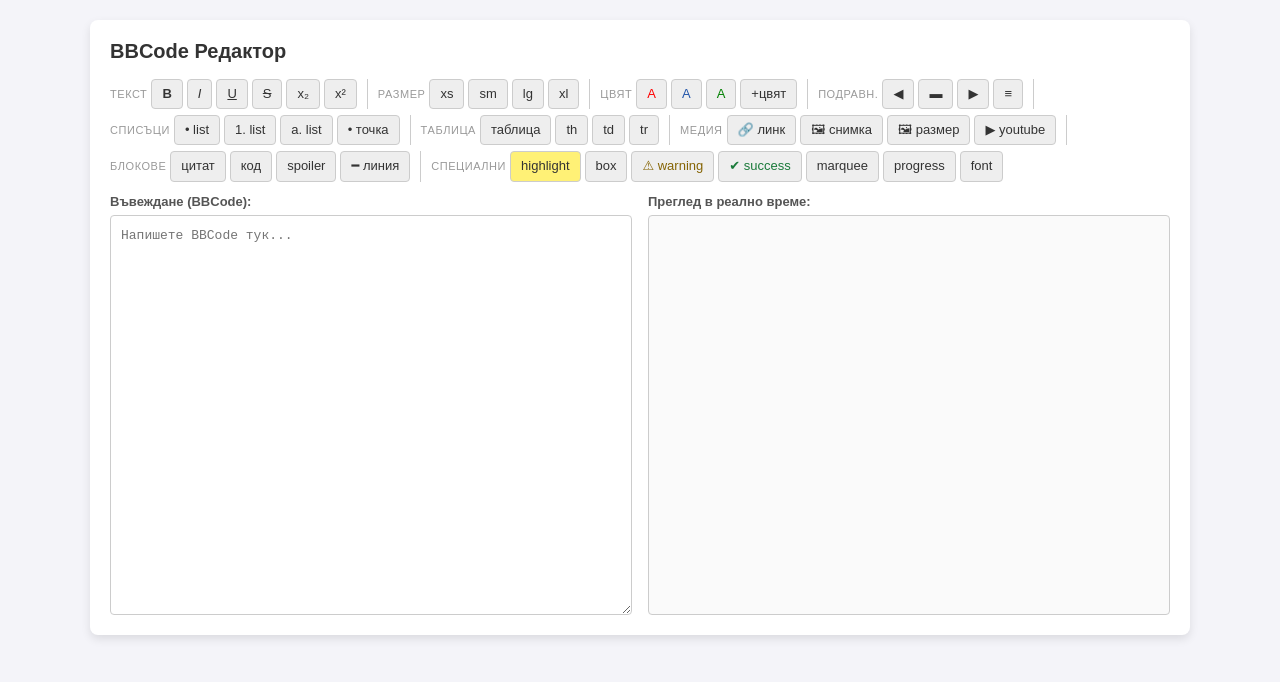
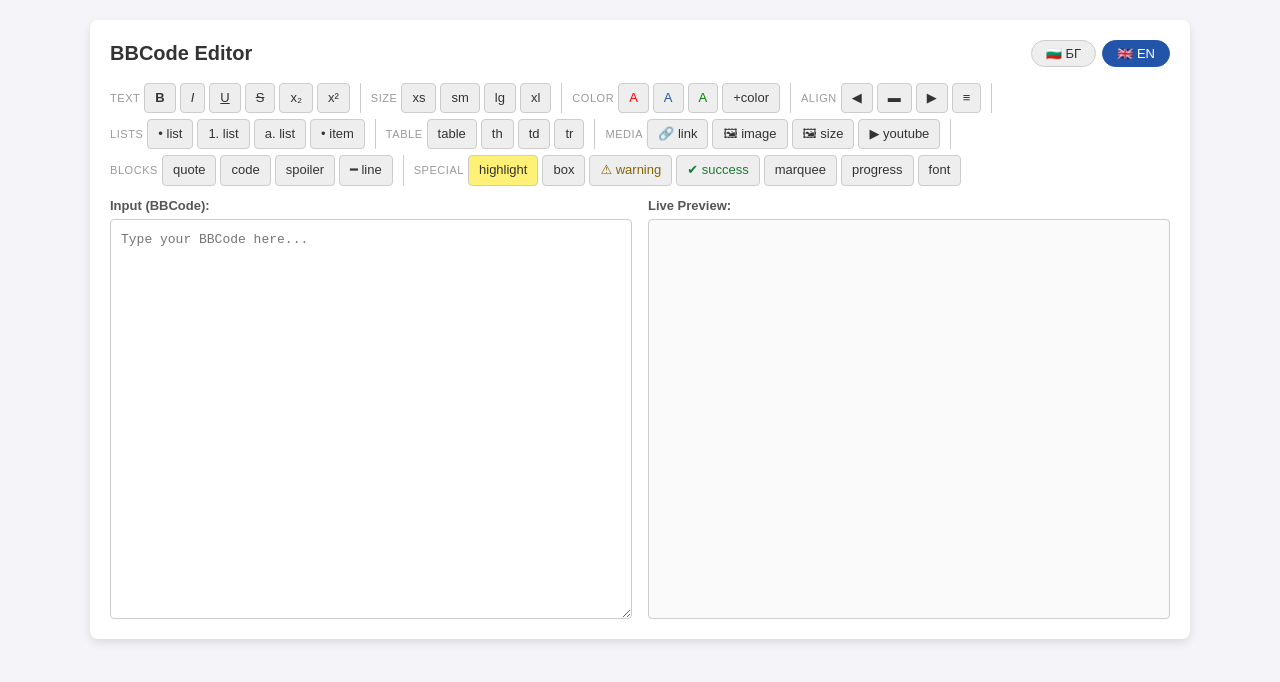
Before and after one commit to VEG6/bbcode-editor, a plain HTML site: page bbcode_editor.html in a window 1280 px wide. Drawn offline with Linux system fonts and the light colour scheme.

Commit message:
dual_lang_bbcode_editor.html

```diff
--- a/bbcode_editor.html
+++ b/bbcode_editor.html
@@ -3,12 +3,17 @@
 <head>
 <meta charset="UTF-8">
 <meta name="viewport" content="width=device-width, initial-scale=1.0">
-<title>BBCode Редактор</title>
+<title>BBCode Editor / Редактор</title>
 <style>
 * { box-sizing: border-box; margin: 0; padding: 0; }
 body { font-family: Arial, sans-serif; background: #f4f4f9; padding: 20px; display: flex; justify-content: center; }
 .wrap { background: #fff; border-radius: 8px; box-shadow: 0 4px 10px rgba(0,0,0,0.1); padding: 20px; width: 100%; max-width: 1100px; }
-h2 { font-size: 20px; font-weight: 600; color: #333; margin-bottom: 1rem; }
+.header { display: flex; align-items: center; justify-content: space-between; margin-bottom: 1rem; flex-wrap: wrap; gap: 10px; }
+h2 { font-size: 20px; font-weight: 600; color: #333; }
+.lang-switcher { display: flex; gap: 6px; }
+.lang-btn { padding: 5px 14px; font-size: 13px; border: 1px solid #ccc; background: #eee; color: #333; border-radius: 20px; cursor: pointer; font-weight: 500; transition: all 0.15s; }
+.lang-btn:hover { background: #ddd; }
+.lang-btn.active { background: #2255aa; color: #fff; border-color: #2255aa; }
 .toolbar { display: flex; flex-wrap: wrap; gap: 6px; margin-bottom: 12px; align-items: center; }
 .tb-group { display: flex; gap: 4px; flex-wrap: wrap; align-items: center; }
 .tb-sep { width: 1px; background: #ccc; margin: 0 4px; align-self: stretch; min-height: 24px; }
@@ -54,11 +59,18 @@ h2 { font-size: 20px; font-weight: 600; color: #333; margin-bottom: 1rem; }
 </head>
 <body>
 <div class="wrap">
-<h2>BBCode Редактор</h2>
+
+  <div class="header">
+    <h2 id="title">BBCode Редактор</h2>
+    <div class="lang-switcher">
+      <button class="lang-btn active" onclick="setLang('bg')">🇧🇬 БГ</button>
+      <button class="lang-btn" onclick="setLang('en')">🇬🇧 EN</button>
+    </div>
+  </div>
 
   <div class="toolbar">
     <div class="tb-group">
-    <span class="tb-label">Текст</span>
+      <span class="tb-label" data-i="text"></span>
       <button class="tb-btn" onclick="ins('[b]','[/b]')" style="font-weight:700;">B</button>
       <button class="tb-btn" onclick="ins('[i]','[/i]')" style="font-style:italic;">I</button>
       <button class="tb-btn" onclick="ins('[u]','[/u]')" style="text-decoration:underline;">U</button>
@@ -68,7 +80,7 @@ h2 { font-size: 20px; font-weight: 600; color: #333; margin-bottom: 1rem; }
     </div>
     <div class="tb-sep"></div>
     <div class="tb-group">
-    <span class="tb-label">Размер</span>
+      <span class="tb-label" data-i="size"></span>
       <button class="tb-btn" onclick="ins('[size=10]','[/size]')">xs</button>
       <button class="tb-btn" onclick="ins('[size=14]','[/size]')">sm</button>
       <button class="tb-btn" onclick="ins('[size=18]','[/size]')">lg</button>
@@ -76,15 +88,15 @@ h2 { font-size: 20px; font-weight: 600; color: #333; margin-bottom: 1rem; }
     </div>
     <div class="tb-sep"></div>
     <div class="tb-group">
-    <span class="tb-label">Цвят</span>
+      <span class="tb-label" data-i="color"></span>
       <button class="tb-btn" onclick="ins('[color=red]','[/color]')" style="color:red;">A</button>
       <button class="tb-btn" onclick="ins('[color=blue]','[/color]')" style="color:#2255aa;">A</button>
       <button class="tb-btn" onclick="ins('[color=green]','[/color]')" style="color:green;">A</button>
-    <button class="tb-btn" onclick="promptColor()">+цвят</button>
+      <button class="tb-btn" onclick="promptColor()" data-i="colorBtn"></button>
     </div>
     <div class="tb-sep"></div>
     <div class="tb-group">
-    <span class="tb-label">Подравн.</span>
+      <span class="tb-label" data-i="align"></span>
       <button class="tb-btn" onclick="ins('[left]','[/left]')">◀</button>
       <button class="tb-btn" onclick="ins('[center]','[/center]')">▬</button>
       <button class="tb-btn" onclick="ins('[right]','[/right]')">▶</button>
@@ -92,39 +104,39 @@ h2 { font-size: 20px; font-weight: 600; color: #333; margin-bottom: 1rem; }
     </div>
     <div class="tb-sep"></div>
     <div class="tb-group">
-    <span class="tb-label">Списъци</span>
+      <span class="tb-label" data-i="lists"></span>
       <button class="tb-btn" onclick="ins('[list]\n[*] ','[/list]')">• list</button>
       <button class="tb-btn" onclick="ins('[list=1]\n[*] ','[/list]')">1. list</button>
       <button class="tb-btn" onclick="ins('[list=a]\n[*] ','[/list]')">a. list</button>
-    <button class="tb-btn" onclick="ins('[*] ','')">• точка</button>
+      <button class="tb-btn" onclick="ins('[*] ','')">• <span data-i="item"></span></button>
     </div>
     <div class="tb-sep"></div>
     <div class="tb-group">
-    <span class="tb-label">Таблица</span>
-    <button class="tb-btn" onclick="insertTable()">таблица</button>
+      <span class="tb-label" data-i="table"></span>
+      <button class="tb-btn" onclick="insertTable()" data-i="tableBtn"></button>
       <button class="tb-btn" onclick="ins('[th]','[/th]')">th</button>
       <button class="tb-btn" onclick="ins('[td]','[/td]')">td</button>
       <button class="tb-btn" onclick="ins('[tr]','[/tr]')">tr</button>
     </div>
     <div class="tb-sep"></div>
     <div class="tb-group">
-    <span class="tb-label">Медия</span>
-    <button class="tb-btn" onclick="ins('[url=https://]','[/url]')">🔗 линк</button>
-    <button class="tb-btn" onclick="ins('[img]','[/img]')">🖼 снимка</button>
-    <button class="tb-btn" onclick="promptImg()">🖼 размер</button>
+      <span class="tb-label" data-i="media"></span>
+      <button class="tb-btn" onclick="ins('[url=https://]','[/url]')">🔗 <span data-i="link"></span></button>
+      <button class="tb-btn" onclick="ins('[img]','[/img]')">🖼 <span data-i="img"></span></button>
+      <button class="tb-btn" onclick="promptImg()">🖼 <span data-i="imgSize"></span></button>
       <button class="tb-btn" onclick="ins('[youtube]','[/youtube]')">▶ youtube</button>
     </div>
     <div class="tb-sep"></div>
     <div class="tb-group">
-    <span class="tb-label">Блокове</span>
-    <button class="tb-btn" onclick="promptQuote()">цитат</button>
-    <button class="tb-btn" onclick="ins('[code]','[/code]')">код</button>
+      <span class="tb-label" data-i="blocks"></span>
+      <button class="tb-btn" onclick="promptQuote()" data-i="quote"></button>
+      <button class="tb-btn" onclick="ins('[code]','[/code]')" data-i="code"></button>
       <button class="tb-btn" onclick="ins('[spoiler]','[/spoiler]')">spoiler</button>
-    <button class="tb-btn" onclick="ins('[hr]','')">━ линия</button>
+      <button class="tb-btn" onclick="ins('[hr]','')">━ <span data-i="line"></span></button>
     </div>
     <div class="tb-sep"></div>
     <div class="tb-group">
-    <span class="tb-label">Специални</span>
+      <span class="tb-label" data-i="special"></span>
       <button class="tb-btn" onclick="ins('[highlight]','[/highlight]')" style="background:#fff176;color:#333;">highlight</button>
       <button class="tb-btn" onclick="ins('[box]','[/box]')">box</button>
       <button class="tb-btn" onclick="ins('[warning]','[/warning]')" style="color:#856404;">⚠ warning</button>
@@ -137,17 +149,99 @@ h2 { font-size: 20px; font-weight: 600; color: #333; margin-bottom: 1rem; }
 
   <div class="panels">
     <div class="panel">
-    <label for="bbInput">Въвеждане (BBCode):</label>
+      <label for="bbInput" id="labelInput">Въвеждане (BBCode):</label>
       <textarea id="bbInput" placeholder="Напишете BBCode тук..."></textarea>
     </div>
     <div class="panel">
-    <label>Преглед в реално време:</label>
+      <label id="labelPreview">Преглед в реално време:</label>
       <div id="preview" class="preview-box"></div>
     </div>
   </div>
+
 </div>
 
 <script>
+/* ── i18n ── */
+const i18n = {
+  bg: {
+    title: 'BBCode Редактор',
+    text: 'Текст', size: 'Размер', color: 'Цвят', colorBtn: '+цвят',
+    align: 'Подравн.', lists: 'Списъци', item: 'точка',
+    table: 'Таблица', tableBtn: 'таблица',
+    media: 'Медия', link: 'линк', img: 'снимка', imgSize: 'размер',
+    blocks: 'Блокове', quote: 'цитат', code: 'код', line: 'линия',
+    special: 'Специални',
+    labelInput: 'Въвеждане (BBCode):',
+    labelPreview: 'Преглед в реално време:',
+    placeholder: 'Напишете BBCode тук...',
+    promptColor: 'Цвят (напр. #ff6600 или orange):',
+    promptQuoteAuthor: 'Автор на цитата (или остави празно):',
+    promptImgW: 'Ширина (px):',
+    promptImgH: 'Височина (px — или остави празно за auto):',
+    promptPct: 'Процент (0-100):',
+    promptRows: 'Брой редове:',
+    promptCols: 'Брой колони:',
+    thLabel: 'Заглавие',
+    tdLabel: 'Клетка',
+    spoilerShow: 'Покажи spoiler',
+    spoilerHide: 'Скрий',
+    quotedBy: 'написа:',
+  },
+  en: {
+    title: 'BBCode Editor',
+    text: 'Text', size: 'Size', color: 'Color', colorBtn: '+color',
+    align: 'Align', lists: 'Lists', item: 'item',
+    table: 'Table', tableBtn: 'table',
+    media: 'Media', link: 'link', img: 'image', imgSize: 'size',
+    blocks: 'Blocks', quote: 'quote', code: 'code', line: 'line',
+    special: 'Special',
+    labelInput: 'Input (BBCode):',
+    labelPreview: 'Live Preview:',
+    placeholder: 'Type your BBCode here...',
+    promptColor: 'Color (e.g. #ff6600 or orange):',
+    promptQuoteAuthor: 'Quote author (or leave blank):',
+    promptImgW: 'Width (px):',
+    promptImgH: 'Height (px — or leave blank for auto):',
+    promptPct: 'Percentage (0-100):',
+    promptRows: 'Number of rows:',
+    promptCols: 'Number of columns:',
+    thLabel: 'Header',
+    tdLabel: 'Cell',
+    spoilerShow: 'Show spoiler',
+    spoilerHide: 'Hide',
+    quotedBy: 'wrote:',
+  }
+};
+
+let lang = 'bg';
+let T = i18n[lang];
+
+function setLang(l) {
+  lang = l;
+  T = i18n[l];
+  document.documentElement.lang = l;
+  document.title = T.title;
+
+  // Update lang buttons
+  document.querySelectorAll('.lang-btn').forEach(b => {
+    b.classList.toggle('active', b.textContent.includes(l === 'bg' ? 'БГ' : 'EN'));
+  });
+
+  // Update all data-i elements
+  document.querySelectorAll('[data-i]').forEach(el => {
+    const key = el.getAttribute('data-i');
+    if (T[key] !== undefined) el.textContent = T[key];
+  });
+
+  document.getElementById('title').textContent = T.title;
+  document.getElementById('labelInput').textContent = T.labelInput;
+  document.getElementById('labelPreview').textContent = T.labelPreview;
+  document.getElementById('bbInput').placeholder = T.placeholder;
+
+  update();
+}
+
+/* ── Editor ── */
 const inp = document.getElementById('bbInput');
 const prev = document.getElementById('preview');
 
@@ -159,29 +253,43 @@ function ins(open, close) {
   inp.focus(); update();
 }
 
-function promptColor() { const c = prompt('Цвят (напр. #ff6600 или orange):'); if (c) ins('[color='+c+']','[/color]'); }
-function promptQuote() { const a = prompt('Автор на цитата (или остави празно):'); if (a===null) return; ins(a?'[quote='+a+']':'[quote]','[/quote]'); }
+function promptColor() {
+  const c = prompt(T.promptColor);
+  if (c) ins('[color='+c+']','[/color]');
+}
+function promptQuote() {
+  const a = prompt(T.promptQuoteAuthor);
+  if (a === null) return;
+  ins(a ? '[quote='+a+']' : '[quote]', '[/quote]');
+}
 function promptImg() {
-  const w = prompt('Ширина (px):', '400');
+  const w = prompt(T.promptImgW, '400');
   if (!w) return;
-  const h = prompt('Височина (px — или остави празно за auto):', '');
+  const h = prompt(T.promptImgH, '');
   ins(h ? '[img='+w+'x'+h+']' : '[img='+w+']', '[/img]');
 }
-function promptProgress() { const v = prompt('Процент (0-100):', '50') || '50'; ins('[progress='+v+']','[/progress]'); }
+function promptProgress() {
+  const v = prompt(T.promptPct, '50') || '50';
+  ins('[progress='+v+']','[/progress]');
+}
 function insertTable() {
-  const rows = parseInt(prompt('Брой редове:', '2') || 2);
-  const cols = parseInt(prompt('Брой колони:', '2') || 2);
+  const rows = parseInt(prompt(T.promptRows, '2') || 2);
+  const cols = parseInt(prompt(T.promptCols, '2') || 2);
   if (!rows || !cols) return;
   let t = '[table]\n[tr]';
-  for (let c = 0; c < cols; c++) t += '[th]Заглавие '+(c+1)+'[/th]';
+  for (let c = 0; c < cols; c++) t += '[th]'+T.thLabel+' '+(c+1)+'[/th]';
   t += '[/tr]\n';
-  for (let r = 0; r < rows; r++) { t += '[tr]'; for (let c = 0; c < cols; c++) t += '[td]Клетка[/td]'; t += '[/tr]\n'; }
+  for (let r = 0; r < rows; r++) {
+    t += '[tr]';
+    for (let c = 0; c < cols; c++) t += '[td]'+T.tdLabel+'[/td]';
+    t += '[/tr]\n';
+  }
   t += '[/table]';
   ins(t, '');
 }
 
+/* ── Parser ── */
 let spN = 0;
-
 function esc(s) { const d = document.createElement('div'); d.innerText = s; return d.innerHTML; }
 function ytId(url) { const m = url.match(/(?:youtu\.be\/|youtube\.com\/(?:watch\?v=|embed\/|shorts\/))([a-zA-Z0-9_-]{11})/); return m ? m[1] : url.trim(); }
 function rep(h, re, fn) { let p; do { p = h; h = h.replace(re, fn); } while (h !== p); return h; }
@@ -213,7 +321,7 @@ function bbToHTML(raw) {
   ];
   rules.forEach(([re, fn]) => { h = rep(h, re, fn); });
 
-  // Images — support [img=WxH], [img=W], [img]
+  // Images — [img=WxH], [img=W], [img]
   h = rep(h, /\[img=(\d+)x(\d+)\]([\s\S]*?)\[\/img\]/gi,
     (_, w, ht, src) => `<img src="${src.trim()}" style="width:${w}px;max-width:100%;height:auto;" alt="">`);
   h = rep(h, /\[img=(\d+)\]([\s\S]*?)\[\/img\]/gi,
@@ -232,18 +340,16 @@ function bbToHTML(raw) {
     return `<div class="bb-progress-wrap"><div class="bb-progress-bar" style="width:${p}%">${p}%${lbl ? ' — ' + lbl : ''}</div></div>`;
   });
 
-  // Tables — must come BEFORE spoilers/quotes so nested tags are still raw BBCode
+  // Tables — before spoilers/quotes; strip internal newlines
   h = rep(h, /\[table\]([\s\S]*?)\[\/table\]/gi, (_, body) => {
-    let t = body;
-    // Strip newlines inside table so they don't become <br> later
-    t = t.replace(/\n/g, '');
+    let t = body.replace(/\n/g, '');
     t = t.replace(/\[tr\]([\s\S]*?)\[\/tr\]/gi, '<tr>$1</tr>');
     t = t.replace(/\[th\]([\s\S]*?)\[\/th\]/gi, '<th>$1</th>');
     t = t.replace(/\[td\]([\s\S]*?)\[\/td\]/gi, '<td>$1</td>');
     return '<table>' + t + '</table>';
   });
 
-  // Lists — also before spoilers
+  // Lists — before spoilers
   h = h.replace(/\[list(?:=(\w+))?\]([\s\S]*?)\[\/list\]/gi, (_, type, items) => {
     const isOrdered = type==='1'||type==='a'||type==='i'||type==='I'||type==='A';
     const tag = isOrdered ? 'ol' : 'ul';
@@ -254,27 +360,30 @@ function bbToHTML(raw) {
 
   // Quotes
   h = h.replace(/\[quote=([^\]]+)\]([\s\S]*?)\[\/quote\]/gi,
-    (_, a, c) => `<blockquote><strong>${esc(a)}</strong> написа:<br>${c}</blockquote>`);
+    (_, a, c) => `<blockquote><strong>${esc(a)}</strong> ${T.quotedBy}<br>${c}</blockquote>`);
   h = rep(h, /\[quote\]([\s\S]*?)\[\/quote\]/gi, '<blockquote>$1</blockquote>');
 
   // Spoilers
   h = h.replace(/\[spoiler(?:=([^\]]*))?\]([\s\S]*?)\[\/spoiler\]/gi, (_, title, content) => {
-    const lbl = title ? esc(title) : 'Покажи spoiler';
-    return `<div style="margin:6px 0"><button class="bb-spoiler-btn" onclick="var b=this.nextElementSibling;b.classList.toggle('open');this.textContent=b.classList.contains('open')?'Скрий':'${lbl}'">${lbl}</button><div class="bb-spoiler-body">${content}</div></div>`;
+    const lbl = title ? esc(title) : T.spoilerShow;
+    const hide = T.spoilerHide;
+    return `<div style="margin:6px 0"><button class="bb-spoiler-btn" onclick="var b=this.nextElementSibling;b.classList.toggle('open');this.textContent=b.classList.contains('open')?'${hide}':'${lbl}'">${lbl}</button><div class="bb-spoiler-body">${content}</div></div>`;
   });
 
   // YouTube
   h = h.replace(/\[youtube\]([\s\S]*?)\[\/youtube\]/gi, (_, url) =>
     `<iframe class="bb-yt" src="https://www.youtube.com/embed/${ytId(url)}" allowfullscreen></iframe>`);
 
-  // Newlines to <br> — last, after all block elements are already HTML
+  // Newlines last
   h = h.replace(/\n/g, '<br>');
   return h;
 }
 
 function update() { spN = 0; prev.innerHTML = bbToHTML(inp.value); }
 inp.addEventListener('input', update);
-update();
+
+// Init
+setLang('en');
 </script>
 </body>
 </html>
```
Lines whose indentation alone changed are shown as unchanged.
